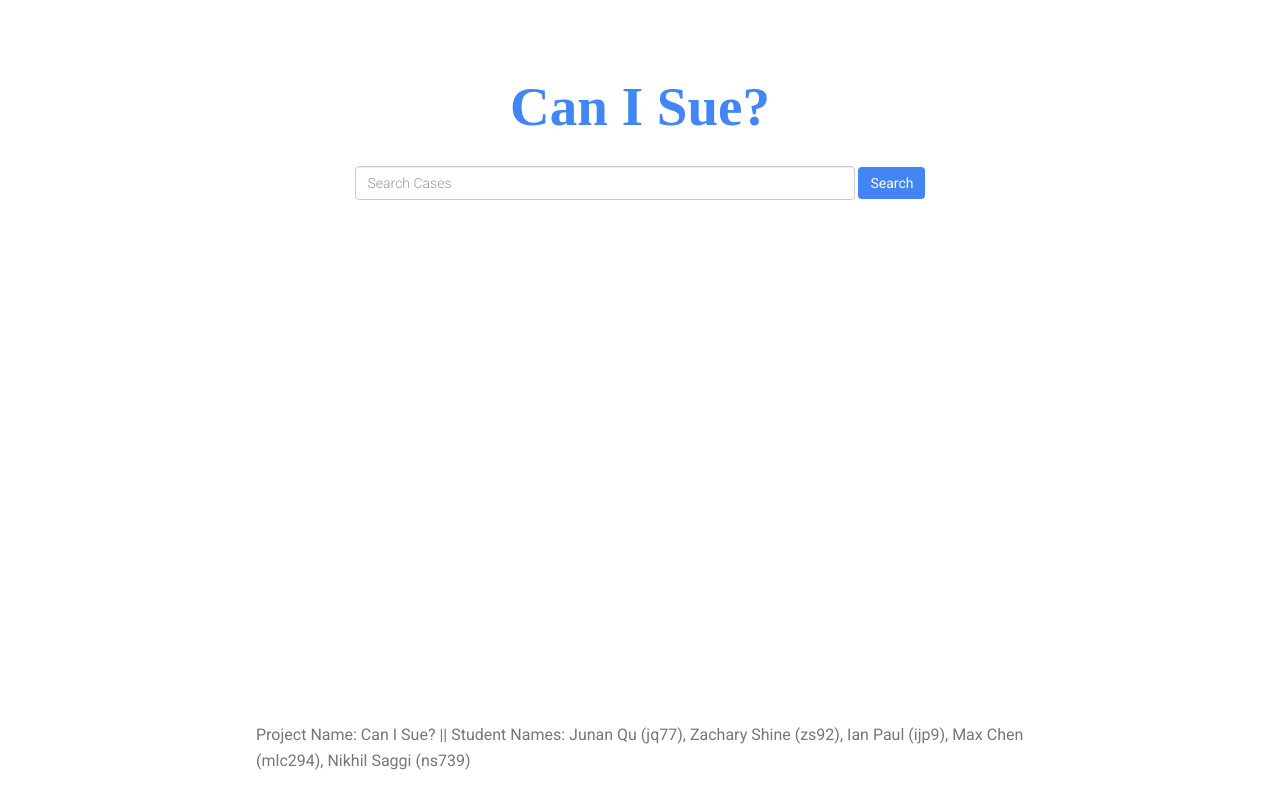
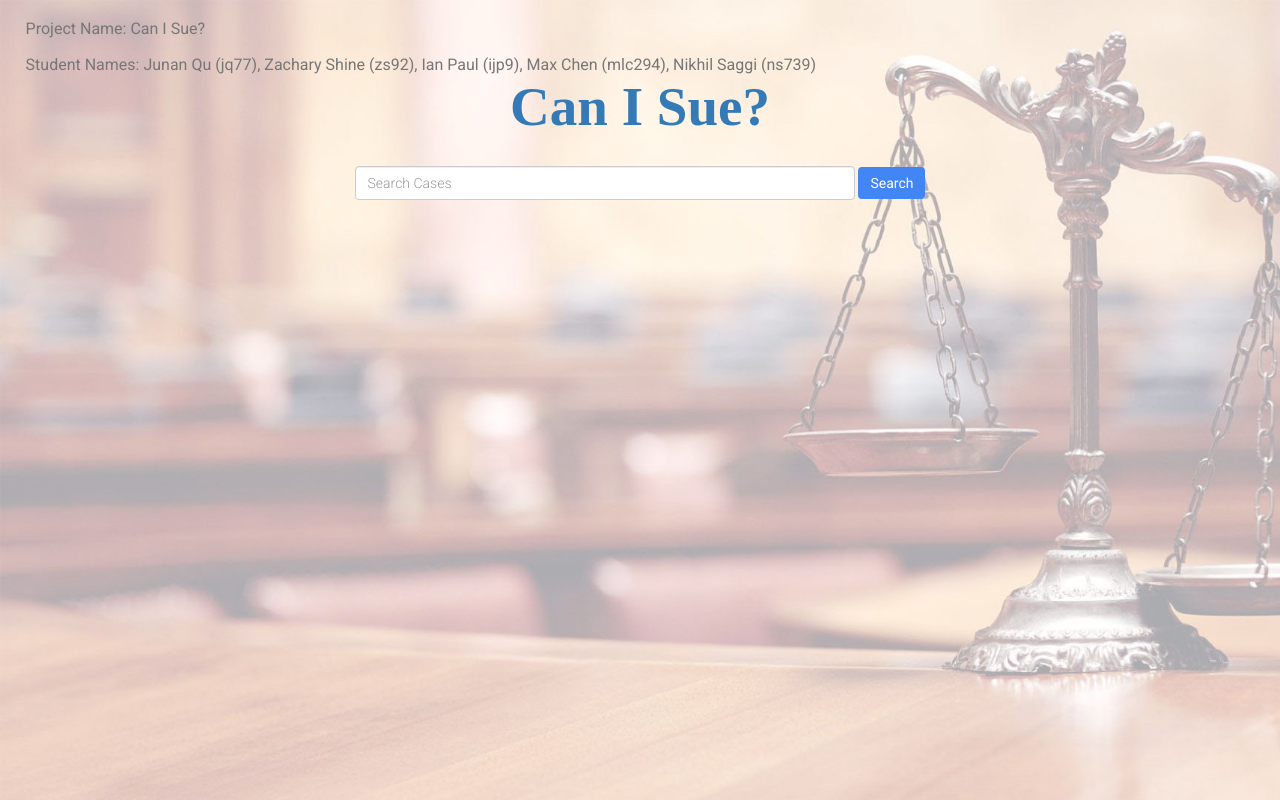
Before and after one commit to JunanQu/CanISue, a Flask app: page / in a window 1280 px wide. Run offline with Flask 2, Linux system fonts and the light colour scheme; parts of the project's set-up code (start-up, migrations or seed data) failed here and were passed over; some libraries are stand-ins or nearby versions.

Commit message:
Visual improvements: add background, hyperlink to home page, change how often text appears

```diff
--- a/app/static/main.css
+++ b/app/static/main.css
@@ -13,6 +13,9 @@ text-align:center;
 body {
 padding-top: 5%;
 padding-bottom: 5%;
+background-image: url(img/legal-background-8.jpg);
+background-size: cover;
+background-repeat: no-repeat;
 }
 .background-img{
 background-image: url(img/legal1.jpg);
@@ -36,7 +39,8 @@ margin-bottom:0;
 .topcorner{
 position:absolute;
 top:2%;
-right:2%;
+left:2%;
+/* right:2%; */
 }
 .btn{
 background-color: #4285F4;
--- a/app/templates/search.html
+++ b/app/templates/search.html
@@ -18,7 +18,7 @@
 <body>
     <form class="form-inline global-search">
         <h1 style="font-size: 55px; font-family:Futura; color: #4285F4">
-            Can I Sue?
+            <a href="/">Can I Sue?</a>
         </h1>
 
         <br><br>
@@ -98,9 +98,12 @@
         {% endif %}
     </section>
     <!-- End-->
-    <div class="bottomcenter">
-        <p>Project Name: {{ name }} || Student Names: {{ netid }}</p>
+    {% if (not casedata) and (not data) %}
+    <div class="topcorner">
+        <p>Project Name: {{ name }}</p>
+        <p>Student Names: {{ netid }}</p>
     </div>
+    {% endif %}
 </body>
 
 </html>
```
Also changed, not shown: app/static/img/legal-background-8.jpg (added).
